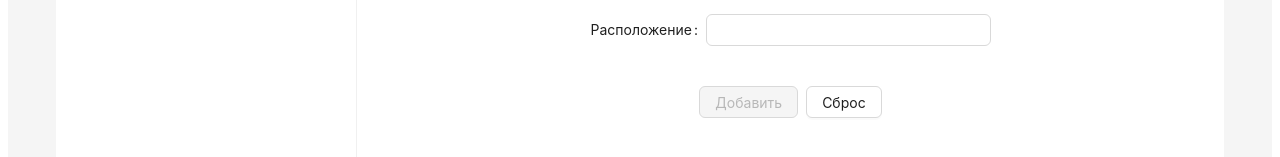
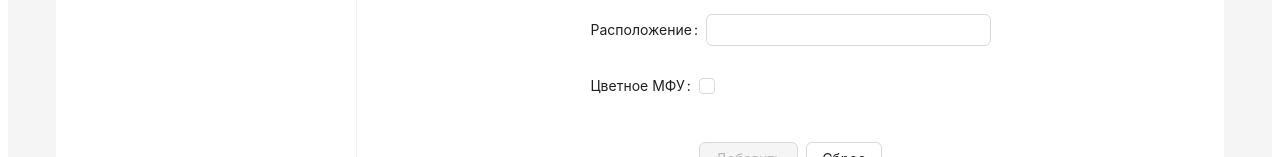
Before and after one commit to TrekusovMax/cartriges, a React (Vite) app: page /add-printer in a window 1280 px wide. Shown: the part 643-800 px from the top of the page. Built offline with nearby package versions, Linux system fonts and the light colour scheme; no server answers.

Commit message:
добавлено поле выбора цветной принтер или нет

```diff
--- a/src/entities/printer/api/printer.api.types.ts
+++ b/src/entities/printer/api/printer.api.types.ts
@@ -5,6 +5,7 @@ export interface IPrinter {
   id?: string
   image: string
   title: string
+  isColor: boolean
   serialNumber: string
   xeroxNumber: string
   ip: string | undefined
--- a/src/widgets/add-cartrige/add-cartrige-form.tsx
+++ b/src/widgets/add-cartrige/add-cartrige-form.tsx
@@ -25,6 +25,7 @@ export const AddCartrigeForm = () => {
     handleSubmit,
     reset,
     formState: { errors },
+    watch,
   } = useForm<ICartrige>()
 
   const onFinish: SubmitHandler<ICartrige> = (data) => {
@@ -49,6 +50,7 @@ export const AddCartrigeForm = () => {
       setItems(Array.from(printerList).sort((a, b) => a.localeCompare(b)))
     }
   }, [printers])
+  const printer = watch('printer')
 
   return (
     <Form name="add-cartrige-form" onFinish={handleSubmit(onFinish)}>
@@ -109,7 +111,7 @@ export const AddCartrigeForm = () => {
               )}
             />
           </Form.Item>
-          {cartrige === 'Тонер' && (
+          {(cartrige === 'Тонер' || (cartrige === 'Картридж' && printer.includes('7225'))) && (
             <Form.Item
               label="Цвет"
               validateStatus={errors.type ? 'error' : ''}
--- a/src/widgets/add-printer/add-printer-form.tsx
+++ b/src/widgets/add-printer/add-printer-form.tsx
@@ -12,6 +12,7 @@ import {
   Select,
   Space,
   message,
+  Checkbox,
 } from 'antd'
 
 import { useForm, Controller, SubmitHandler } from 'react-hook-form'
@@ -39,6 +40,7 @@ export const AddPrinterForm = () => {
   const imageSelected = useRef<boolean>(false)
 
   const { onChangeIp } = useAddPrinter()
+  const [checkedField, setCheckedField] = useState(false)
   const [showUploadList, setShowUploadList] = useState(true)
   const [showProgress, setShowProgress] = useState(false)
   const [showImage, setShowImage] = useState(false)
@@ -68,6 +70,8 @@ export const AddPrinterForm = () => {
   }, [])
 
   const onFinish: SubmitHandler<IPrinter> = (data) => {
+    data.isColor = checkedField
+
     if (imageSelected.current) {
       dispatch(
         addPrinter({
@@ -122,6 +126,7 @@ export const AddPrinterForm = () => {
     dispatch(fileRemove())
     setShowUploadList(false)
     setShowImage(false)
+    setCheckedField(false)
     imageSelected.current = false
     reset()
   }
@@ -184,6 +189,7 @@ export const AddPrinterForm = () => {
               printers={printers}
             />
           </Form.Item>
+
           <Form.Item
             label="Серийный номер"
             validateStatus={errors.serialNumber ? 'error' : ''}
@@ -263,6 +269,24 @@ export const AddPrinterForm = () => {
               render={({ field }) => <Input {...field} />}
             />
           </Form.Item>
+          <Form.Item
+            label="Цветное МФУ"
+            validateStatus={errors.serialNumber ? 'error' : ''}
+            help={errors.serialNumber ? errors.serialNumber.message : ''}
+            style={{ width: '100%' }}>
+            <Controller
+              name="isColor"
+              control={control}
+              render={() => (
+                <Checkbox
+                  defaultChecked={checkedField}
+                  onChange={(e) => {
+                    setCheckedField(e.target.checked)
+                  }}
+                />
+              )}
+            />
+          </Form.Item>
         </Flex>
         <Flex align="center" justify="space-between">
           <Space>
--- a/src/widgets/edit-printer/edit-printer-form.tsx
+++ b/src/widgets/edit-printer/edit-printer-form.tsx
@@ -4,7 +4,7 @@ import { useFindPrinterQuery } from '@/entities/printer/api'
 import { IPrinter } from '@/entities/printer/api/printer.api.types'
 import { ipRegex } from '@/shared/functions/CheckIp'
 import { useAddPrinter } from '@/shared/hooks'
-import { Button, Card, Flex, Form, Image, Input, Select, Space, message } from 'antd'
+import { Button, Card, Checkbox, Flex, Form, Image, Input, Select, Space, message } from 'antd'
 import { useEffect, useState } from 'react'
 import { useForm, Controller, SubmitHandler } from 'react-hook-form'
 import { useLocation, useNavigate, useParams } from 'react-router-dom'
@@ -19,6 +19,7 @@ export const EditPrinterForm = () => {
   const dispatch = useAppDispatch()
   const { onChangeIp } = useAddPrinter()
 
+  const [checkedField, setCheckedField] = useState(false)
   const [data, setData] = useState<IPrinter>()
   const { data: offices } = useGetOfficesQuery()
   const { data: printerData, refetch } = useFindPrinterQuery(id!)
@@ -26,11 +27,16 @@ export const EditPrinterForm = () => {
   const office = offices && Object.keys(offices)
 
   useEffect(() => {
-    printerData && setData(printerData)
+    if (printerData) {
+      setData(printerData)
+      setCheckedField(printerData.isColor)
+    }
   }, [printerData])
 
   const onFinish: SubmitHandler<IPrinter> = (editData) => {
     if (id) {
+      editData.isColor = checkedField
+
       dispatch(editPrinter({ printer: editData, id: id }))
         .then(() => {
           message.success('Данные изменены')
@@ -141,6 +147,24 @@ export const EditPrinterForm = () => {
                   render={({ field }) => <Input {...field} />}
                 />
               </Form.Item>
+              <Form.Item
+                label="Цветное МФУ"
+                validateStatus={errors.serialNumber ? 'error' : ''}
+                help={errors.serialNumber ? errors.serialNumber.message : ''}
+                style={{ width: '100%' }}>
+                <Controller
+                  name="isColor"
+                  control={control}
+                  render={() => (
+                    <Checkbox
+                      defaultChecked={checkedField}
+                      onChange={(e) => {
+                        setCheckedField(e.target.checked)
+                      }}
+                    />
+                  )}
+                />
+              </Form.Item>
             </Flex>
             <Flex align="center" justify="space-between">
               <Space>
--- a/src/widgets/header-menu/header-menu.tsx
+++ b/src/widgets/header-menu/header-menu.tsx
@@ -62,11 +62,6 @@ export const HeaderMenu = () => {
   return (
     <>
       <Menu
-        onMouseOverCapture={(e) => {
-          console.log(e)
-
-          return null
-        }}
         ref={currMenuItem}
         theme="dark"
         mode="horizontal"
```
